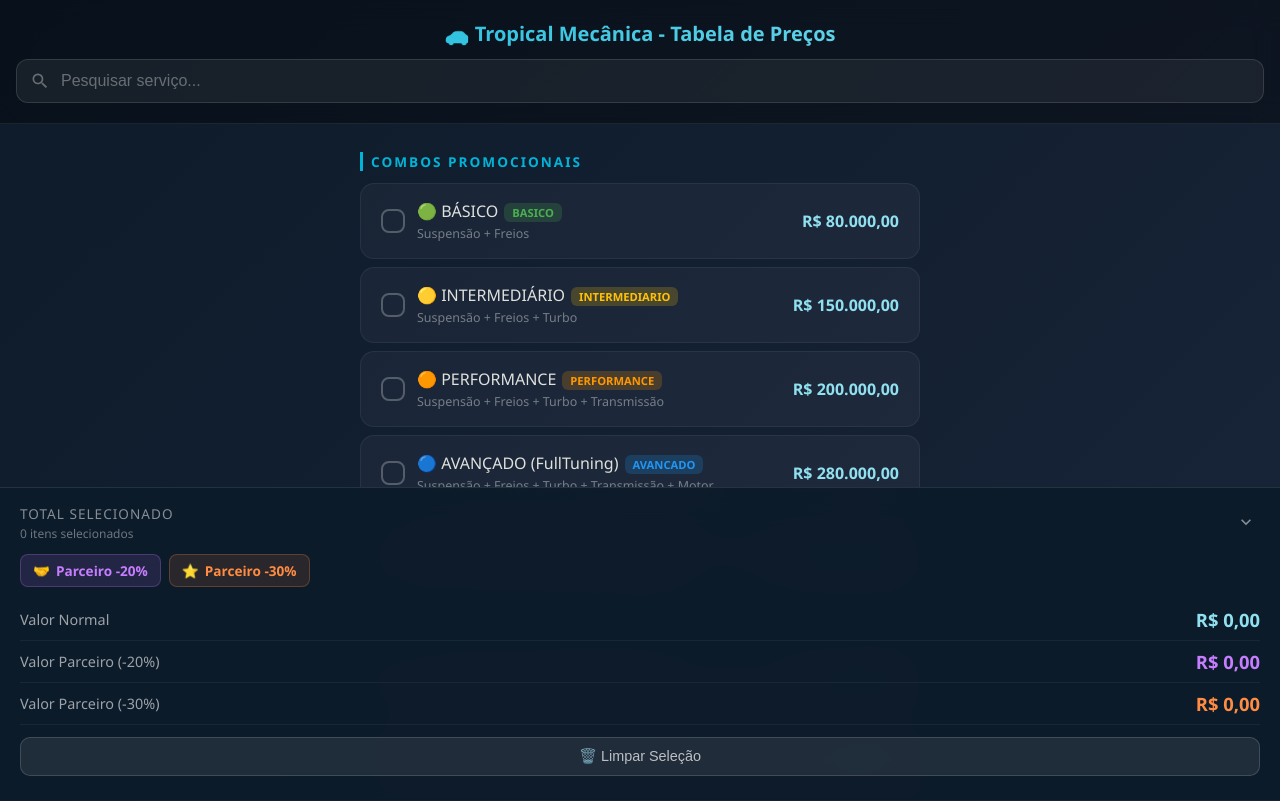
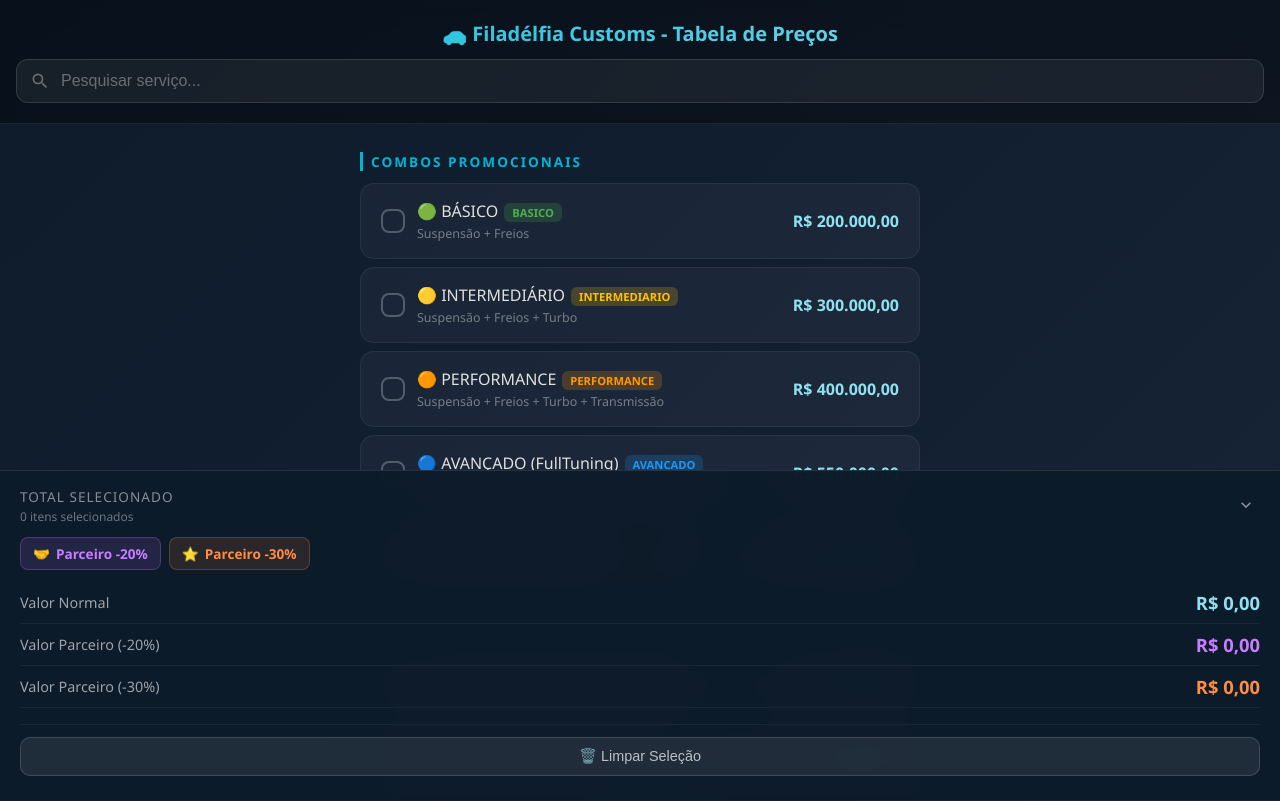
Before and after one commit to marcospaxao-glitch/tropical-mecanica-app, a website: page www/index.html in a window 1280 px wide. Shown: the top 801 px of the page. Drawn offline with Linux system fonts and the light colour scheme.

Commit message:
Update index.html

```diff
--- a/www/index.html
+++ b/www/index.html
@@ -3,7 +3,7 @@
 <head>
     <meta charset="UTF-8">
     <meta name="viewport" content="width=device-width, initial-scale=1.0, maximum-scale=1.0, user-scalable=no">
-    <title>🚗 Tropical Mecânica</title>
+    <title>🚗 Filadélfia Customs</title>
     <style>
         * {
             margin: 0;
@@ -454,7 +454,7 @@
 </head>
 <body>
     <div class="header">
-        <h1>🚗 Tropical Mecânica - Tabela de Preços</h1>
+        <h1>🚗 Filadélfia Customs - Tabela de Preços</h1>
         <div class="search-box">
             <svg viewBox="0 0 24 24"><path d="M15.5 14h-.79l-.28-.27A6.471 6.471 0 0 0 16 9.5 6.5 6.5 0 1 0 9.5 16c1.61 0 3.09-.59 4.23-1.57l.27.28v.79l5 4.99L20.49 19l-4.99-5zm-6 0C7.01 14 5 11.99 5 9.5S7.01 5 9.5 5 14 7.01 14 9.5 11.99 14 9.5 14z"/></svg>
             <input type="text" id="searchInput" placeholder="Pesquisar serviço..." autocomplete="off">
@@ -501,60 +501,69 @@
                 <span class="total-title">Valor Parceiro (-30%)</span>
                 <span class="total-value partner30" id="totalPartner30">R$ 0,00</span>
             </div>
-            <!-- Economia removida -->
+            <div class="total-row">
+            </div>
             <button class="clear-btn" onclick="clearAll()">🗑️ Limpar Seleção</button>
         </div>
     </div>
 
     <script>
         const items = [
-            { name: "BÁSICO", price: 80000, section: "Combos Promocionais", desc: "Suspensão + Freios", combo: "basico", icon: "🟢" },
-            { name: "INTERMEDIÁRIO", price: 150000, section: "Combos Promocionais", desc: "Suspensão + Freios + Turbo", combo: "intermediario", icon: "🟡" },
-            { name: "PERFORMANCE", price: 200000, section: "Combos Promocionais", desc: "Suspensão + Freios + Turbo + Transmissão", combo: "performance", icon: "🟠" },
-            { name: "AVANÇADO (FullTuning)", price: 280000, section: "Combos Promocionais", desc: "Suspensão + Freios + Turbo + Transmissão + Motor", combo: "avancado", icon: "🔵" },
-            { name: "COMPLETO (TUDO)", price: 800000, section: "Combos Promocionais", desc: "Todos os serviços da tabela sem blindagem", combo: "completo", icon: "⚫" },
+            { name: "BÁSICO", price: 200000, section: "Combos Promocionais", desc: "Suspensão + Freios", combo: "basico", icon: "🟢" },
+            { name: "INTERMEDIÁRIO", price: 300000, section: "Combos Promocionais", desc: "Suspensão + Freios + Turbo", combo: "intermediario", icon: "🟡" },
+            { name: "PERFORMANCE", price: 400000, section: "Combos Promocionais", desc: "Suspensão + Freios + Turbo + Transmissão", combo: "performance", icon: "🟠" },
+            { name: "AVANÇADO (FullTuning)", price: 550000, section: "Combos Promocionais", desc: "Suspensão + Freios + Turbo + Transmissão + Motor", combo: "avancado", icon: "🔵" },
+            { name: "COMPLETO (TUDO)", price: 1500000, section: "Combos Promocionais", desc: "Todos os serviços da tabela", combo: "completo", icon: "⚫" },
 
             { name: "Kit de Reparo (Sem Desconto)", price: 10000, section: "Preços Individuais", desc: "", icon: "🔧" },
             { name: "Pneu (Sem Desconto)", price: 5000, section: "Preços Individuais", desc: "Proíbida a venda", icon: "🛠" },
             { name: "Reparo (Na Mec) (Sem Desconto)", price: 5000, section: "Preços Individuais", desc: "Dentro da mecânica", icon: "🔧" },
             { name: "Reparo (Fora da Mec) (Sem Desconto)", price: 10000, section: "Preços Individuais", desc: "Fora da mecânica", icon: "🔧" },
             { name: "Reparo (No Norte) (Sem Desconto)", price: 15000, section: "Preços Individuais", desc: "Área norte", icon: "🔧" },
+            { name: "Suspensão", price: 120000, section: "Preços Individuais", desc: "", icon: "⬇️" },
+            { name: "Freios", price: 100000, section: "Preços Individuais", desc: "", icon: "🛑" },
+            { name: "Turbo", price: 100000, section: "Preços Individuais", desc: "", icon: "💨" },
+            { name: "Transmissão", price: 100000, section: "Preços Individuais", desc: "", icon: "⚙️" },
+            { name: "Motor", price: 150000, section: "Preços Individuais", desc: "", icon: "🔥" },
+			{ name: "Extras", price: 130000, section: "Avulsos", desc: "", icon: "•" },
+			{ name: "Portas", price: 25000, section: "Avulsos", desc: "", icon: "•" },
 
-            { name: "Suspensão", price: 50000, section: "Preços Individuais", desc: "", icon: "⬇️" },
-            { name: "Freios", price: 30000, section: "Preços Individuais", desc: "", icon: "🛑" },
-            { name: "Turbo", price: 50000, section: "Preços Individuais", desc: "", icon: "💨" },
-            { name: "Transmissão", price: 75000, section: "Preços Individuais", desc: "", icon: "⚙️" },
-            { name: "Motor", price: 75000, section: "Preços Individuais", desc: "", icon: "🔥" },
+			{ name: "Pintura", price: 25000, section: "Avulsos", desc: "Cor Farol, Rodas, ", icon: "•" },
+			{ name: "Xenon/Cor", price: 70000, section: "Avulsos", desc: "Farol e Cor", icon: "•" },
+            { name: "Som", price: 30000, section: "Avulsos", desc: "Alto-Falantes", icon: "•" },
+            { name: "Buzina", price: 25000, section: "Avulsos", desc: "", icon: "•" },
+            { name: "Capô", price: 25000, section: "Avulsos", desc: "", icon: "•" },
+            { name: "Escapamento", price: 25000, section: "Avulsos", desc: "", icon: "•" },
+            { name: "Grade", price: 25000, section: "Avulsos", desc: "", icon: "•" },
+            { name: "Neon+Cor", price: 60000, section: "Avulsos", desc: "", icon: "•" },
+            { name: "Para-Choque/Para-Lama/Saia", price: 75000, section: "Avulsos", desc: "Tudo incluso/ Avulso é 25k", icon: "•" },
+            { name: "Película", price: 10000, section: "Avulsos", desc: "", icon: "•" },
+			{ name: "Aerofólio", price: 25000, section: "Avulsos", desc: "", icon: "•" },
+			{ name: "Chassi", price: 25000, section: "Avulsos", desc: "", icon: "•" },
+			{ name: "Placa", price: 5000, section: "Avulsos", desc: "", icon: "•" },
+			{ name: "Vidro", price: 25000, section: "Avulsos", desc: "", icon: "•" },
 
-			{ name: "Extras", price: 80000, section: "Avulsos", desc: "", icon: "•" },
-			{ name: "Portas", price: 15000, section: "Avulsos", desc: "", icon: "•" },
-			{ name: "Pintura", price: 15000, section: "Avulsos", desc: "Cor Farol, Rodas, ", icon: "•" },
-			{ name: "Xenon/Cor", price: 20000, section: "Avulsos", desc: "Farol e Cor", icon: "•" },
-            { name: "Som", price: 15000, section: "Avulsos", desc: "Alto-Falantes", icon: "•" },
-            { name: "Buzina", price: 10000, section: "Avulsos", desc: "", icon: "•" },
-            { name: "Capô", price: 15000, section: "Avulsos", desc: "", icon: "•" },
-            { name: "Escapamento", price: 15000, section: "Avulsos", desc: "", icon: "•" },
-            { name: "Grade", price: 15000, section: "Avulsos", desc: "", icon: "•" },
-            { name: "Neon+Cor", price: 30000, section: "Avulsos", desc: "", icon: "•" },
-            { name: "Para-Choque/Para-Lama/Saia", price: 60000, section: "Avulsos", desc: "Tudo incluso/ Avulso é 25k", icon: "•" },
-			{ name: "Aerofólio", price: 15000, section: "Avulsos", desc: "", icon: "•" },
-			{ name: "Chassi", price: 15000, section: "Avulsos", desc: "", icon: "•" },
-			{ name: "Placa", price: 2000, section: "Avulsos", desc: "", icon: "•" },
-			{ name: "Vidro", price: 15000, section: "Avulsos", desc: "", icon: "•" },
+            { name: "Roda", price: 35000, section: "Avulsos", desc: "Pneu", icon: "•" },
+			{ name: "Pneu Custom", price: 20000, section: "Avulsos", desc: "Tipo de Pneu", icon: "•" },
+            { name: "Teto", price: 25000, section: "Avulsos", desc: "", icon: "•" },
+            { name: "Adesivos/Decalque", price: 25000, section: "Avulsos", desc: "", icon: "•" },
+			{ name: "Fumaça", price: 10000, section: "Avulsos", desc: "", icon: "•" },
+			{ name: "Banco", price: 25000, section: "Avulsos", desc: "", icon: "•" },
+			{ name: "Painel", price: 25000, section: "Avulsos", desc: "", icon: "•" },
+			{ name: "Ponteiros", price: 25000, section: "Avulsos", desc: "", icon: "•" },
+			{ name: "Portas", price: 25000, section: "Avulsos", desc: "", icon: "•" },
+			{ name: "Rastreador", price: 250000, section: "Avulsos", desc: "", icon: "•" },
+			{ name: "Kit Angulo", price: 250000, section: "Avulsos", desc: "", icon: "•" },
+			{ name: "DownPipe", price: 450000, section: "Avulsos", desc: "", icon: "•" },
+			{ name: "AntiLag", price: 450000, section: "Avulsos", desc: "", icon: "•" },
+			{ name: "Suspensao a AR", price: 350000, section: "Avulsos", desc: "", icon: "•" },
 
-            { name: "Roda", price: 20000, section: "Avulsos", desc: "Pneu", icon: "•" },
-            { name: "Teto", price: 15000, section: "Avulsos", desc: "", icon: "•" },
-            { name: "Adesivos/Decalque", price: 15000, section: "Avulsos", desc: "", icon: "•" },
-			{ name: "Fumaça", price: 10000, section: "Avulsos", desc: "", icon: "•" },
-			{ name: "Banco", price: 15000, section: "Avulsos", desc: "", icon: "•" },
-			{ name: "Painel", price: 15000, section: "Avulsos", desc: "", icon: "•" },
-
-            { name: "Blindagem 20%", price: 1000000, section: "Blindagem", desc: "Avulsos", icon: "🛡" },
-			{ name: "Blindagem 40%", price: 1200000, section: "Blindagem", desc: "Avulsos", icon: "🛡" },
-			{ name: "Blindagem 60%", price: 1400000, section: "Blindagem", desc: "Avulsos", icon: "🛡" },
-			{ name: "Blindagem 80%", price: 1600000, section: "Blindagem", desc: "Avulsos", icon: "🛡" },
-			{ name: "Blindagem 100%", price: 1800000, section: "Blindagem", desc: "Avulsos", icon: "🛡" },
-            { name: "Blindagem Pneu", price: 500000, section: "Blindagem", desc: "Avulsos", icon: "🛡" },
+            { name: "Blindagem 20%", price: 90000, section: "Blindagem", desc: "Avulsos", icon: "🛡" },
+			{ name: "Blindagem 40%", price: 120000, section: "Blindagem", desc: "Avulsos", icon: "🛡" },
+			{ name: "Blindagem 60%", price: 150000, section: "Blindagem", desc: "Avulsos", icon: "🛡" },
+			{ name: "Blindagem 80%", price: 180000, section: "Blindagem", desc: "Avulsos", icon: "🛡" },
+			{ name: "Blindagem 100%", price: 220000, section: "Blindagem", desc: "Avulsos", icon: "🛡" },
+            { name: "Blindagem Pneu", price: 60000, section: "Blindagem", desc: "Avulsos", icon: "🛡" },
 
         ];
 
@@ -628,11 +637,12 @@
 
             const totalPartner20 = Math.round(totalNormal * (1 - DISCOUNT_20));
             const totalPartner30 = Math.round(totalNormal * (1 - DISCOUNT_30));
+            const savings = totalNormal - totalPartner30;
 
             document.getElementById('totalNormal').textContent = formatMoney(totalNormal);
             document.getElementById('totalPartner20').textContent = formatMoney(totalPartner20);
             document.getElementById('totalPartner30').textContent = formatMoney(totalPartner30);
-            // Economia removida
+            document.getElementById('totalSavings').textContent = formatMoney(savings);
             document.getElementById('selectedCount').textContent = count + (count === 1 ? ' item selecionado' : ' itens selecionados');
         }
 
```
